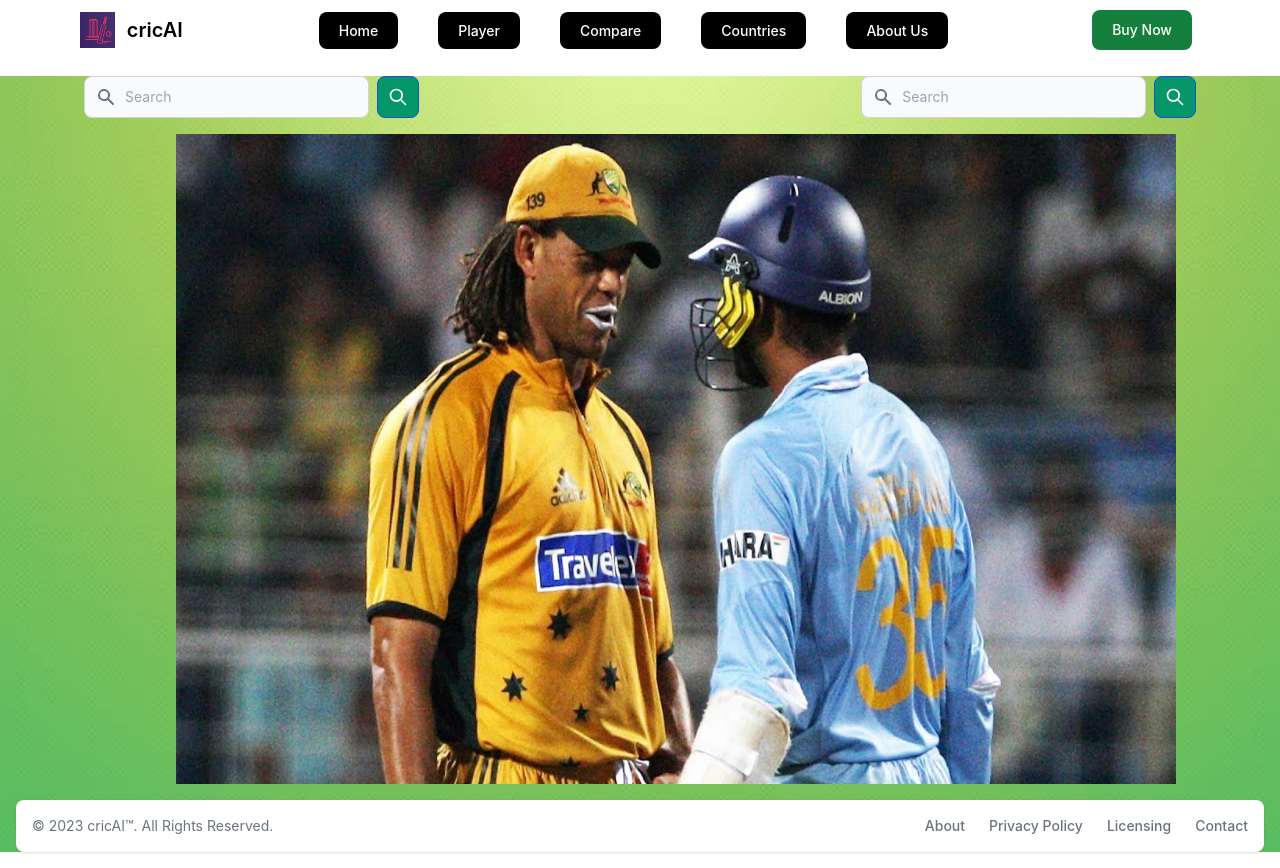
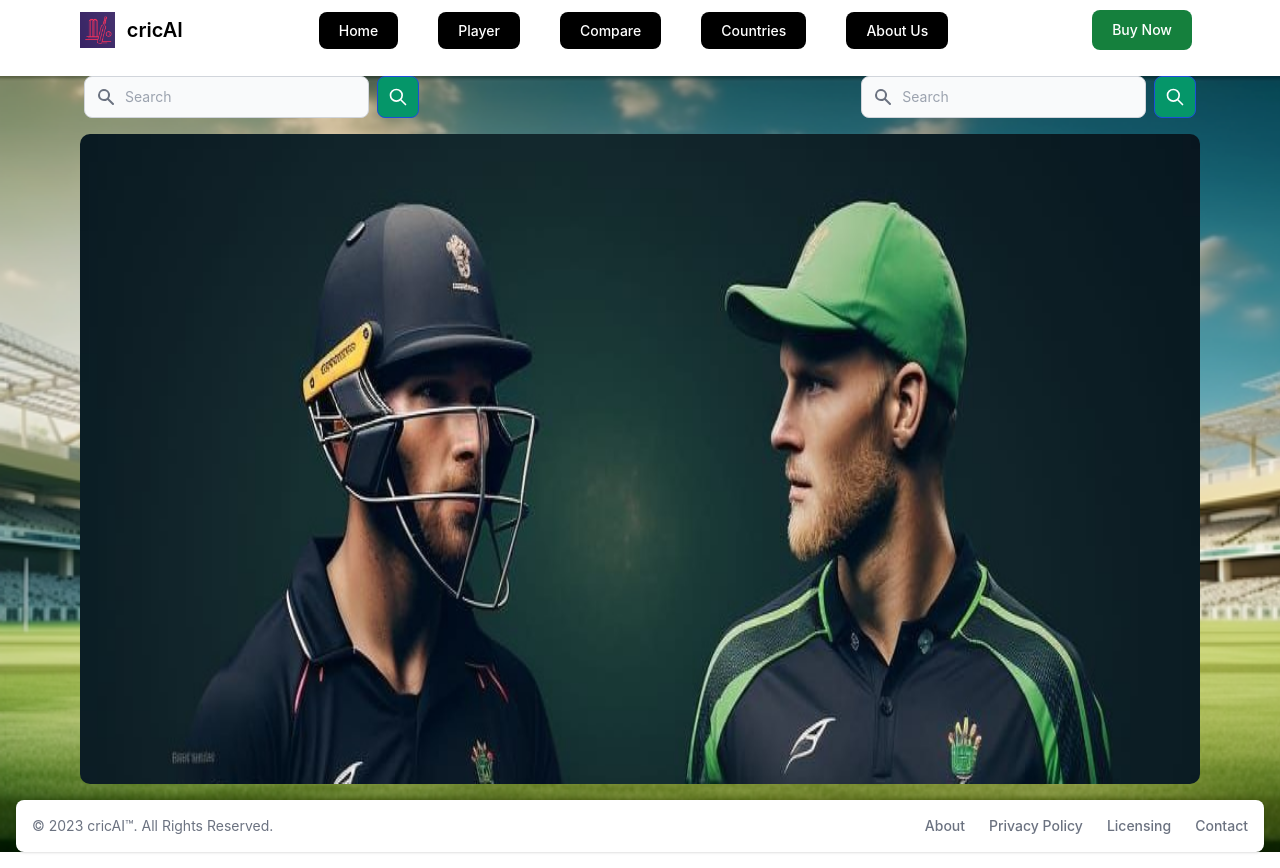
Before and after one commit to Rishad1999/CricHive, a React (Create React App) app: page /playerComparision in a window 1280 px wide. Built offline with nearby package versions, Linux system fonts and the light colour scheme.

Commit message:
photo changed

```diff
--- a/src/pages/PlayerComparision.css
+++ b/src/pages/PlayerComparision.css
@@ -43,7 +43,7 @@
   }
 
   .page-wrapper {
-    background-image: url("../assets/backgroundImage.jpg");
+    background-image: url("../assets/new.png");
     background-size: cover;
     background-repeat: no-repeat;
   }
@@ -64,8 +64,9 @@
   }
 
   .animated-image {
-    animation: slide 5s linear infinite;
-    width: 1000px; /* Set the desired width */
+
+    width: 1600px; /* Set the desired width */
     height: 650px;
+    border-radius: 10px;
 
   }
```
Also changed, not shown: src/assets/fight.jpg, src/assets/new.png (added).
